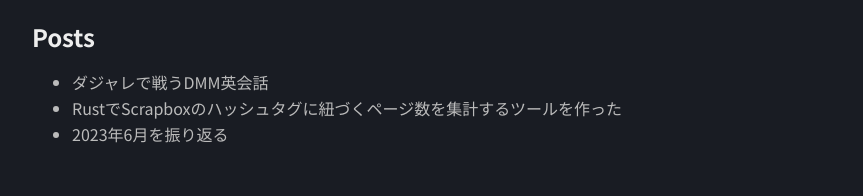
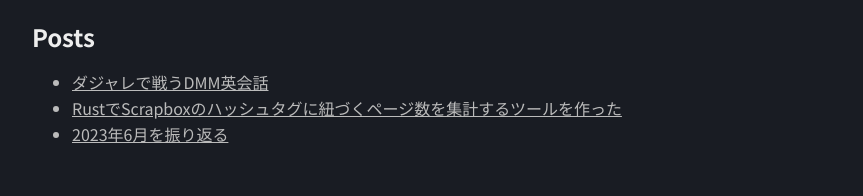
Before and after one commit to tokizuoh/info-tokizuoh-dev, a SvelteKit app: page / in a window 1280 px wide. Shown: the part 408-604 px from the top of the page, without its empty margins (208-1071 px from the left). Built offline with nearby package versions, Linux system fonts and the light colour scheme.

Commit message:
separate Posts from root

```diff
--- a/src/routes/+page.svelte
+++ b/src/routes/+page.svelte
@@ -1,5 +1,6 @@
 <script>
     import Icon from "./Icon.svelte";
+    import Posts from "./Posts.svelte";
     import Links from "./Links.svelte"
     import Copyright from "./Copyright.svelte";
 
@@ -14,13 +15,7 @@
 <h2>About</h2>
 <p>{description}</p>
 
-<h2>Posts</h2>
-<ul>
-    <li>ダジャレで戦うDMM英会話</li>
-    <li>RustでScrapboxのハッシュタグに紐づくページ数を集計するツールを作った</li>
-    <li>2023年6月を振り返る</li>
-</ul>
-
+<Posts />
 <Links />
 <Copyright />
 
--- /dev/null
+++ b/src/routes/Posts.svelte
@@ -0,0 +1,24 @@
+<h2>Posts</h2>
+<ul>
+    <li>
+        <a href="https://tokizuoh.hatenablog.com/entry/2023/07/17/174904"
+        target="_blank"
+        rel="noopener noreferrer">
+            ダジャレで戦うDMM英会話
+        </a>
+    </li>
+    <li>
+        <a href="https://tokizuoh.hatenablog.com/entry/2023/07/09/172049"
+        target="_blank"
+        rel="noopener noreferrer">
+            RustでScrapboxのハッシュタグに紐づくページ数を集計するツールを作った
+        </a>
+    </li>
+    <li>
+        <a href="https://tokizuoh.hatenablog.com/entry/2023/07/09/172049"
+        target="_blank"
+        rel="noopener noreferrer">
+            2023年6月を振り返る
+        </a>
+    </li>
+</ul>
```
